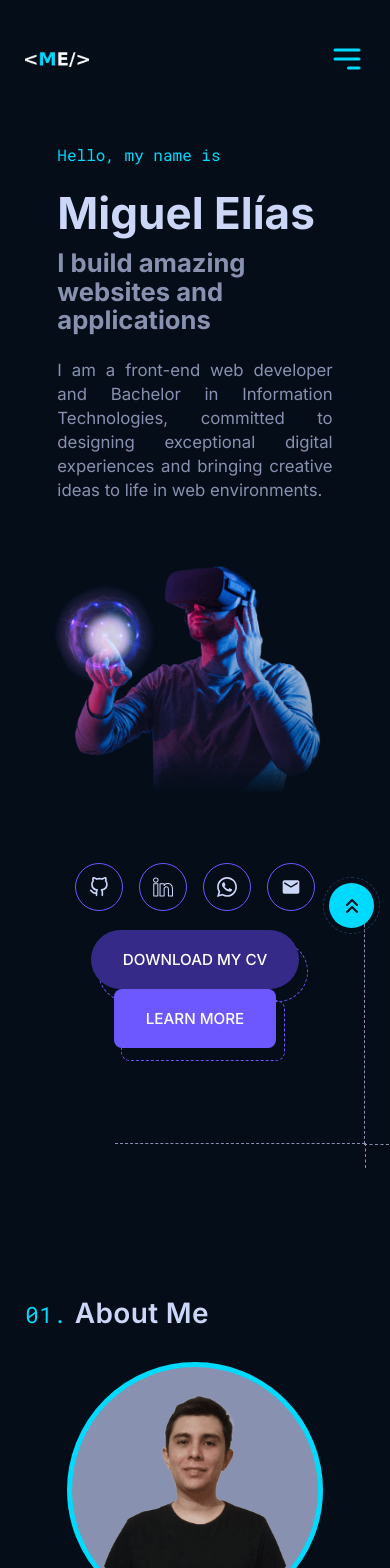
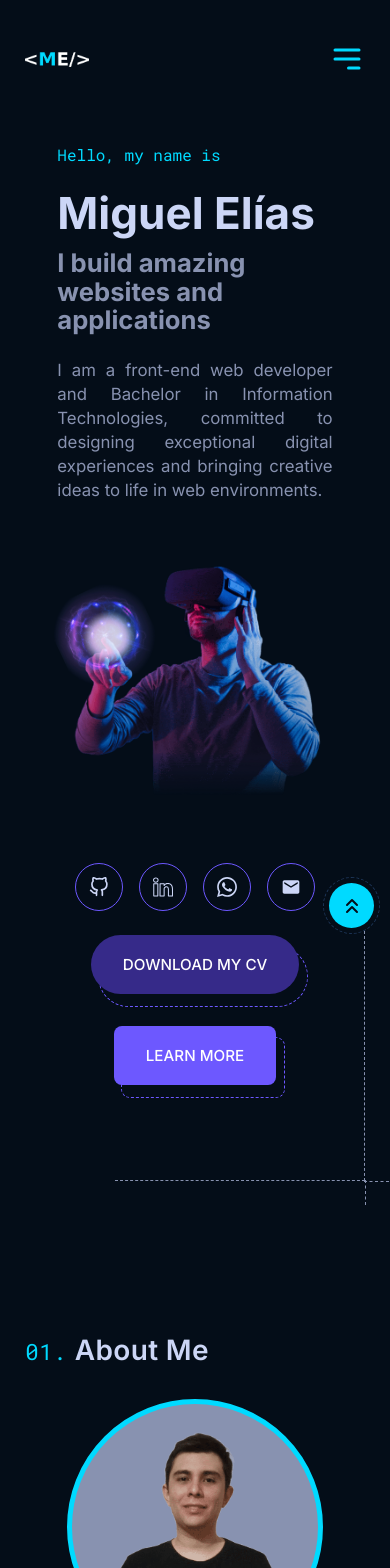
Before and after one commit to MiguelKoh/portafolio_personal, a React (Vite) app: page / in a window 390 px wide. Shown: the top 1568 px of the page. Built offline with nearby package versions, Linux system fonts and the light colour scheme; no server answers.

Commit message:
Se agregaron animacion al cargar la pagina y al ahacer scroll

```diff
--- a/package.json
+++ b/package.json
@@ -15,6 +15,7 @@
     "@splidejs/react-splide": "^0.7.12",
     "@splidejs/splide": "^4.1.4",
     "@splidejs/splide-extension-auto-scroll": "^0.5.3",
+    "aos": "^2.3.4",
     "i18next": "^23.14.0",
     "react": "^18.2.0",
     "react-dom": "^18.2.0",
--- a/src/App.jsx
+++ b/src/App.jsx
@@ -6,8 +6,16 @@ import Experiencia from "./components/Experiencia";
 import Projects from "./components/Projects";
 import Contacto from "./components/Contacto";
 import Footer from "./components/Footer"
+import AOS from "aos";
+import "aos/dist/aos.css";
 
 function App() {
+  AOS.init({
+    duration: 800,
+    once: true,
+    easing: "ease-out"
+  });
+
   return (
     <>
       <Header />
--- a/src/components/About.jsx
+++ b/src/components/About.jsx
@@ -28,9 +28,9 @@ function About() {
   return (
     <section className='about_section nav_section' id='about'>
       <div className='container'>
-      <h2 className='section_title' data-number="1">{t("section_about.title")}</h2>
+      <h2 className='section_title' data-number="1" data-aos="fade-up">{t("section_about.title")}</h2>
       <div className='about'>
-        <div className='about_data'>
+        <div className='about_data' data-aos="fade-up" data-aos-delay="100">
             <p>{t("section_about.paragraph_1")}</p>
             <p>{t("section_about.paragraph_2")}</p>
             <p>{t("section_about.paragraph_3")}</p>
@@ -38,8 +38,7 @@ function About() {
             <p>{t("section_about.paragraph_5")}</p>
         </div>
         <div className='about_photo'>
-
-          <div className="container_photo">
+          <div className="container_photo" data-aos="fade-up" data-aos-delay="100">
             <img src={foto} className="photo" loading="lazy" alt="foto-de-perfil" />
             </div>
           </div>
@@ -56,7 +55,7 @@ function About() {
                 <li>Firebase</li>
                 <li>Wordpress</li>
               </ul>
-              </div>
+        </div>
 
       <div className="container_carousel">
 
--- a/src/components/Contacto.jsx
+++ b/src/components/Contacto.jsx
@@ -10,7 +10,7 @@ import {useTranslation} from "react-i18next"
 function Contacto() {
   const [t]= useTranslation("global");
   return (
-    <section className='contact_section nav_section' id='contact'>
+    <section className='contact_section nav_section' data-aos="fade-up" data-aos-delay="250" id='contact'>
         <div className="container">
             <h2 className="section_title" data-number="4">{t("section_contact.title")}</h2>
             <p className='text_contact'>{t("section_contact.paragraph")}</p>
--- a/src/components/Experiencia.jsx
+++ b/src/components/Experiencia.jsx
@@ -10,7 +10,7 @@ function Experiencia() {
    console.log(jobs)
   return (
     <section className="experience_section nav_section" id="experience">
-      <div className="container">
+      <div className="container" data-aos="fade-up" data-aos-delay="100" >
         <h2 className="section_title" data-number="2">{t('section_experience')}</h2>
         <div className="container_jobs">
           <JobsTable jobs={jobs}/>
--- a/src/components/Header.jsx
+++ b/src/components/Header.jsx
@@ -100,7 +100,9 @@ function Header() {
 
   return (
     <header className={`header_section ${headerScroll ?"header_scrolling":""}`}>
+
       <nav className="nav_content nav_container">
+
         <a href="/" className="logo_link">
           <img src={logo} alt="logo" className="logo_img" />
         </a>
--- a/src/components/Hero.jsx
+++ b/src/components/Hero.jsx
@@ -17,23 +17,23 @@ function Hero() {
     <section className="hero_section">
       <div className="container hero_data">
         <div className="container_data">
-          <h1 className="hero_title">{t("section_hero.title_1")}</h1>
-          <h2 className="hero_name">{t("section_hero.title_2")}</h2>
-          <h3 className="hero_subtitle">
+          <h1 className="hero_title" data-aos="fade-right" data-aos-delay="800">{t("section_hero.title_1")}</h1>
+          <h2 className="hero_name" data-aos="fade-right" data-aos-delay="1000">Miguel Elías</h2>
+          <h3 className="hero_subtitle" data-aos="fade-right" data-aos-delay="1200">
           {t("section_hero.title_3")}
           </h3>
-          <p className="hero_description">
+          <p className="hero_description" data-aos="fade-right" data-aos-delay="1400">
           {t("section_hero.final_paragraph")}
           </p>
         </div>
         <div className="container_foto">
           <div className="container_img">
-            <img src={man} className="man" alt="man" />
-            <img src={energy} className="energy" alt="man" />
+            <img src={man} className="man" alt="man" data-aos="zoom-in-left" />
+            <img src={energy} className="energy" alt="energy"/>
             <img src={logo2} className="white_halo" alt="logo2" />
           </div>
         </div>
-        <div className="hero_links">
+        <div className="hero_links" data-aos="fade-up" data-aos-offset="50" data-aos-delay="1600">
             <a href="#about" className='btn_primary'>{t("section_hero.btnPrimary")}</a>
             <a href="#about" className='btn_primary goToCV'>{t("section_hero.btn_cv")}</a>
           <div className="social_links">
@@ -43,8 +43,8 @@ function Hero() {
             <SocialLink link={"mailto:miguelkohavila@gmail.com"} arialabel={"correo"} icon={<MdEmail/>}/>
           </div>
         </div>
-        <div className="top_left_edges"></div>
-        <div className="bottom_right_edges"></div>
+        <div className="top_left_edges" data-aos="fade-down" data-aos-delay="1600"></div>
+        <div className="bottom_right_edges" data-aos="fade-down" data-aos-delay="1600"></div>
       </div>
     </section>
   );
--- a/src/components/Projects.jsx
+++ b/src/components/Projects.jsx
@@ -46,7 +46,7 @@ function Projects() {
   return (
     <section className="section_projects nav_section" id="projects">
         <div className='container'>
-            <h2 className='section_title' data-number="3">{t("section_projects.title")}</h2>
+            <h2 className='section_title' data-number="3" data-aos="fade-up">{t("section_projects.title")}</h2>
             <div className='container_grid_projects'>
             <CardProject
                 extlink="https://miguelkoh.github.io/landing-portafolio/"
--- a/src/css/Hero.css
+++ b/src/css/Hero.css
@@ -302,6 +302,12 @@ a[href='/'] {
     .social_links {
         margin-right: 0;
         gap: 1rem;
-        margin-bottom: 1.2rem;
+        margin-bottom: 1.5rem;
     }
+
+    .btn_primary.goToCV {
+        margin-bottom: 2rem;
+      }
+
+
 }
--- a/src/translations/en/global_en.json
+++ b/src/translations/en/global_en.json
@@ -9,7 +9,6 @@
   },
   "section_hero": {
       "title_1": "Hello, my name is",
-      "title_2": "Miguel Elías",
       "title_3": "I build amazing websites and applications",
       "final_paragraph": "I am a front-end web developer and Bachelor in Information Technologies, committed to designing exceptional digital experiences and bringing creative ideas to life in web environments.",
       "btnPrimary": "Learn more",
--- a/src/translations/es/global_es.json
+++ b/src/translations/es/global_es.json
@@ -9,7 +9,6 @@
     },
     "section_hero": {
         "title_1": "Hola, mi nombre es",
-        "title_2": "Miguel Elías",
         "title_3": "Construyo sitios web y aplicaciones increibles",
         "final_paragraph": "Soy un desarrollador web front-end y Licenciado en Tecnologías de la Información, comprometido por diseñar experiencias digitales excepcionales y materializar ideas creativas en entornos web.",
         "btnPrimary": "Conoce más",
```
Also changed, not shown: 1 other file (tests, documents, lock files or other folders).
